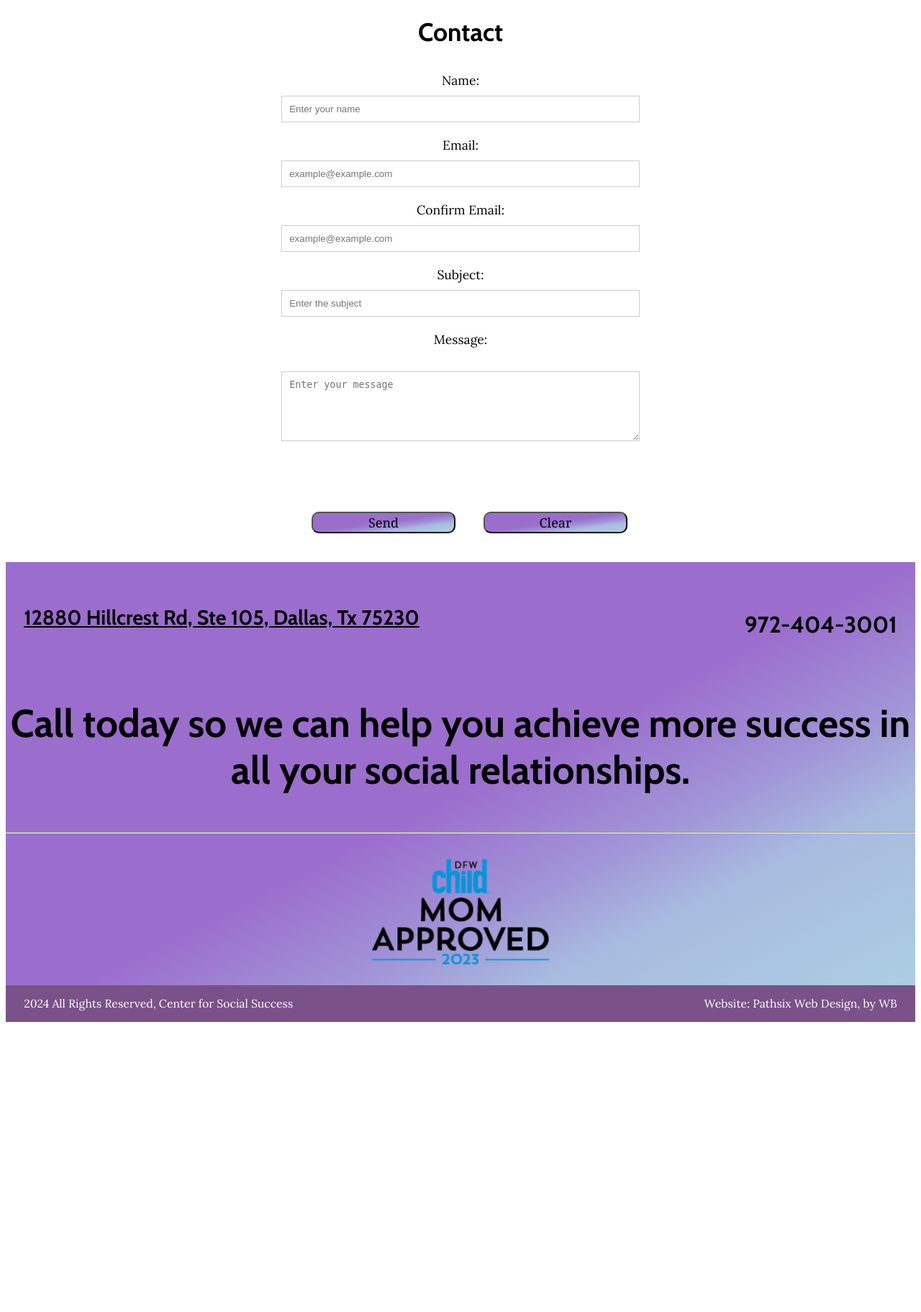
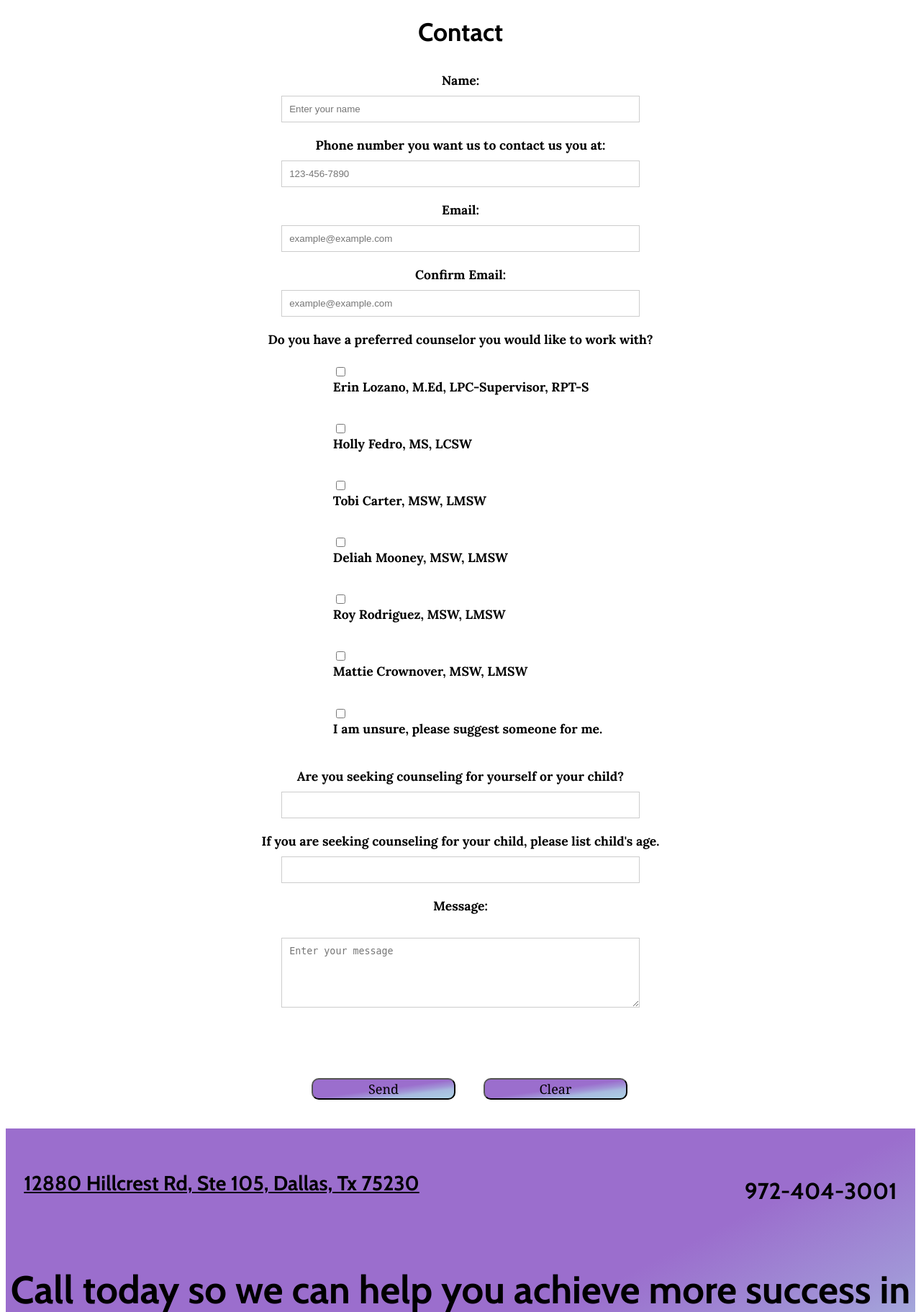
Before and after one commit to boonewh/css-website, a CodeIgniter app: page /database/contact in a window 1280 px wide. Shown: the part 209-2032 px from the top of the page at 72% size. Before the commit the page ends 1629 px from the top, so only its background shows below. Run offline with CodeIgniter, Linux system fonts and the light colour scheme.

Commit message:
Restructuring contact page for client requests

```diff
--- a/application/views/pages/contact.php
+++ b/application/views/pages/contact.php
@@ -8,18 +8,50 @@
                             <label for="name">Name:</label>
                             <input type="text" id="name" name="name" maxlength="64" placeholder="Enter your name"><br>
 
+                            <label for="phone">Phone number you want us to contact us you at:</label>
+                            <input type="tel" id="phone" name="phone" maxlength="15" placeholder="123-456-7890" title="Phone number format: 123-456-7890"><br>
+
                             <label for="from">Email:</label>
                             <input type="text" id="from" name="from" maxlength="64" placeholder="example@example.com"><br>
 
                             <label for="confirm">Confirm Email:</label>
                             <input type="text" id="confirm" name="confirm" maxlength="64" placeholder="example@example.com"><br>
 
-                            <label for="subject">Subject:</label>
-                            <input type="text" id="subject" name="subject" maxlength="64" placeholder="Enter the subject"><br>
+                            <label>Do you have a preferred counselor you would like to work with?</label>
+
+                            <div class="checkbox-group">
+                                <input type="checkbox" id="erin_lozano" name="counselor" value="Erin Lozano">
+                                <label for="erin_lozano">Erin Lozano, M.Ed, LPC-Supervisor, RPT-S</label><br>
+
+                                <input type="checkbox" id="holly_fedro" name="counselor" value="Holly Fedro">
+                                <label for="holly_fedro">Holly Fedro, MS, LCSW</label><br>
+
+                                <input type="checkbox" id="tobi_carter" name="counselor" value="Tobi Carter">
+                                <label for="tobi_carter">Tobi Carter, MSW, LMSW</label><br>
+
+                                <input type="checkbox" id="deliah_mooney" name="counselor" value="Deliah Mooney">
+                                <label for="deliah_mooney">Deliah Mooney, MSW, LMSW</label><br>
+
+                                <input type="checkbox" id="roy_rodriguez" name="counselor" value="Roy Rodriguez">
+                                <label for="roy_rodriguez">Roy Rodriguez, MSW, LMSW</label><br>
+
+                                <input type="checkbox" id="mattie_crownover" name="counselor" value="Mattie Crownover">
+                                <label for="mattie_crownover">Mattie Crownover, MSW, LMSW</label><br>
+
+                                <input type="checkbox" id="unsure" name="counselor" value="unsure">
+                                <label for="unsure">I am unsure, please suggest someone for me.</label><br>
+                            </div>
+
+                            <label for="whoChoice">Are you seeking counseling for yourself or your child?</label>
+                            <input type="text" id="whoChoice" name="whoChoice" maxlength="64"><br>
+
+                            <label for="childAge">If you are seeking counseling for your child, please list child's age.</label>
+                            <input type="text" id="childAge" name="childAge" maxlength="64"><br>
 
                             <label for="message">Message:</label><br>
                             <textarea id="message" name="message" maxlength="1000" placeholder="Enter your message" rows="5"></textarea><br>
-                    </form>
+                        </div>
+                </form>
             </div>
             <div id="msg">
                 <!-- This is a blank area to talk to the user -->
--- a/assets/css/main.css
+++ b/assets/css/main.css
@@ -368,6 +368,24 @@ article h6 {
 /* Contact Page Styles */
 .form-container {
 	padding: 10px;
+	font-weight: bold;
+}
+
+.checkbox-group {
+	text-align: left; /* Align checkboxes to the left */
+	padding-left: 20px; /* Add some padding to indent the checkboxes */
+	margin: 10px 0; /* Space above and below the checkbox group */
+	display: inline-block; /* Keep the group in line with other form elements */
+}
+
+.checkbox-group input[type="checkbox"] {
+	vertical-align: middle; /* Align checkbox vertically with the label */
+	margin-right: 5px; /* Space between checkbox and label */
+}
+
+.checkbox-group label {
+	display: inline-block; /* Each label on the same line as the checkbox */
+	margin-bottom: 5px; /* Space below each pair */
 }
 
 #msg {
@@ -384,6 +402,7 @@ article h6 {
 }
 
 .input-div input[type="text"],
+.input-div input[type="tel"],
 .input-div textarea {
 	width: 100%;
 	padding: 8px;
@@ -392,6 +411,7 @@ article h6 {
 }
 
 .input-div input[type="text"]:hover,
+.input-div input[type="tel"]:hover,
 .input-div textarea:hover {
 	border-color: #007bff;
 }
@@ -545,10 +565,6 @@ footer {
 		width: 15%;
 	}
 
-	.form-container {
-		text-align: center;
-	}
-
 	/* Therapy Styles */
 
 	.therapy-container {
@@ -613,11 +629,16 @@ footer {
 
 	/* Contact Styles */
 
+	.form-container {
+		text-align: center;
+	}
+
 	.input-div label {
 		margin-bottom: 10px;
 	}
 
 	.input-div input[type="text"],
+	.input-div input[type="tel"],
 	.input-div textarea {
 		width: 40%;
 		padding: 10px;
--- a/assets/js/main.js
+++ b/assets/js/main.js
@@ -1,10 +1,4 @@
 "use strict";
-
-/*************************************
-Name: William Boone
-ITSE 2302 Int Web Prog - Fall 2023
-Purpose: Final Project
-**************************************/
 
 // Function to validate email format
 function validEmail(email) {
@@ -13,26 +7,36 @@ function validEmail(email) {
     return re.test(email);
 }
 
+function validPhone(phoneNumber) {
+    var re = /^[0-9]{3}-[0-9]{3}-[0-9]{4}$/;
+    return re.test(phoneNumber);
+}
+
 function clearForm() {
     $('#name').val('');
     $('#from').val('');
     $('#confirm').val('');
-    $('#subject').val('');
-    $('#message').val('');
+    $('#phone').val('');
+    $('#whoChoice').val('');
+    $('#childAge').val('')
+    $('#message').val('')
     $('#msg').html('<br>');
 }
 
-function sendData(name, email, confirmEmail, subject, message) {
+function sendData(name, email, confirmEmail, phone, selectedCounselor, whoChoice, childAge, message) {
     let msgArea = $("#msg");
 
     $.ajax({
-        url: 'processnames',
+        url: 'Ajax/processnames',
         type: 'POST',
         data: {
             name: name,
             email: email,
             confirmEmail: confirmEmail,
-            subject: subject,
+            phone: phone,
+            counselor: selectedCounselor,
+            whoChoice: whoChoice,
+            childAge: childAge,
             message: message
         },
         success: function (val) {
@@ -58,13 +62,22 @@ function validate() {
     var name = $('#name').val().trim();
     var email = $('#from').val().trim();
     var confirmEmail = $('#confirm').val().trim();
-    var subject = $('#subject').val().trim();
+    var phone = $('#phone').val().trim();
+    var whoChoice = $('#whoChoice').val().trim();
+    var childAge = $('#childAge').val().trim();
     var msg = $('#message').val().trim();
+    var selectedCounselor = "";
+    $('.checkbox-group input[type="checkbox"]:checked').each(function() {
+        selectedCounselor = $(this).next('label').text(); // Get the label text of the checked checkbox
+    });
+
 
     $('#name').val(name);
     $('#from').val(email);
     $('#confirm').val(confirmEmail);
-    $('#subject').val(subject);
+    $('#phone').val(phone);
+    $('#whoChoice').val(whoChoice);
+    $('#childAge').val(childAge);
     $('#message').val(msg);
 
     if (name === "") {
@@ -79,8 +92,14 @@ function validate() {
         message += "Email and Confirm Email do not match.<br>";
     }
 
-    if (subject === "") {
-        message += "Subject cannot be empty.<br>";
+    if (phone === "") {
+        message += "Phone cannot be empty.<br>";
+    } else if (!validPhone(phone)) {
+        message += "Invalid phone format. Format should be 123-456-7890.<br>";
+        }
+
+    if (!selectedCounselor) {
+        message += "Please select a counselor.<br>";
     }
 
     if (msg === "") {
@@ -88,7 +107,7 @@ function validate() {
     }
 
     if (message === "") {
-        sendData(name, email, confirmEmail, subject, msg);
+        sendData(name, email, confirmEmail, phone, selectedCounselor, whoChoice, childAge, msg);
     } else {
         msgArea.html(message);
     }
```
Also changed, not shown: application/controllers/Ajax.php (+7 -4 lines).
